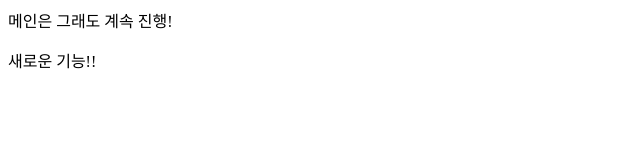
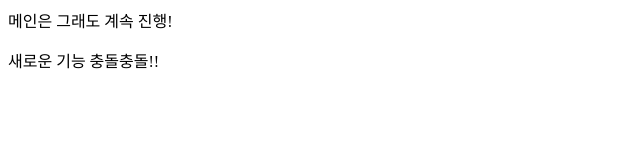
Before and after one commit to MINHYEOKJEON99/GitInitTest, a plain HTML site: page index.html in a window 1280 px wide. Shown: the full height of the page, 0-640 px from the left. Drawn offline with Linux system fonts and the light colour scheme.

Commit message:
메인 브랜치 계속 변경변경

```diff
--- a/index.html
+++ b/index.html
@@ -3,10 +3,10 @@
   <head>
     <meta charset="UTF-8" />
     <meta name="viewport" content="width=device-width, initial-scale=1.0" />
-    <title>타이틀 변경</title>
+    <title>타이틀 충돌 날까?</title>
   </head>
   <body>
     메인은 그래도 계속 진행!
-    <p>새로운 기능!!</p>
+    <p>새로운 기능 충돌충돌!!</p>
   </body>
 </html>
```
